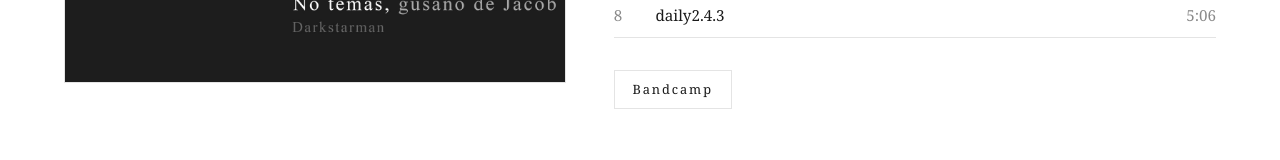
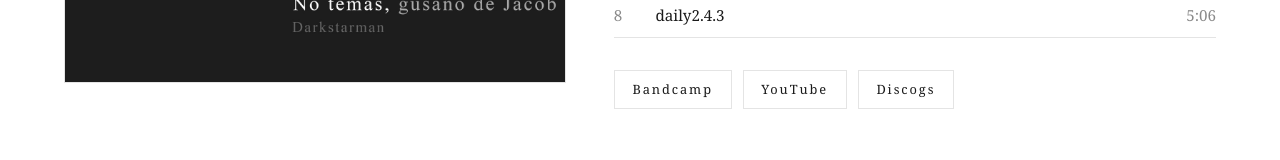
Before and after one commit to chronoseiun/chronoseiun.github.io, a plain HTML site: page 2018-darkstarman-0051e6.html in a window 1280 px wide. Shown: the part 663-823 px from the top of the page. Drawn offline with Linux system fonts and the light colour scheme.

Commit message:
Add files via upload

```diff
--- a/2018-darkstarman-0051e6.html
+++ b/2018-darkstarman-0051e6.html
@@ -6,6 +6,6 @@
 </head><body>
 <header class="site"><h1><a href="index.html">chronoseiun production</a></h1><p>Graveyard of the Black Nebula</p></header>
 <nav><a href="index.html">all</a><a href="artwork.html">artwork</a><a href="a-darkstarman.html" class=on>darkstarman</a></nav>
-<div class="work"><div><img class="cover" src="2018-darkstarman-0051e6_l.jpg" alt=""></div><div><h2>No temas, gusano de Jacob</h2><p class="by"><a href="a-darkstarman.html">darkstarman</a> · 2018</p><ol class="tracks"><li><span class="n">1</span><span>daily5.2</span><span class="d">2:07</span></li><li><span class="n">2</span><span>nightfallsonme</span><span class="d">7:42</span></li><li><span class="n">3</span><span>becameanight</span><span class="d">4:14</span></li><li><span class="n">4</span><span>daily10</span><span class="d">1:32</span></li><li><span class="n">5</span><span>cosmostick</span><span class="d">5:13</span></li><li><span class="n">6</span><span>finegradeH</span><span class="d">5:19</span></li><li><span class="n">7</span><span>suntouchalpha</span><span class="d">9:06</span></li><li><span class="n">8</span><span>daily2.4.3</span><span class="d">5:06</span></li></ol><div class="links"><a href="https://darkstarman.bandcamp.com/album/no-temas-gusano-de-jacob" rel="noopener">Bandcamp</a></div></div></div>
+<div class="work"><div><img class="cover" src="2018-darkstarman-0051e6_l.jpg" alt=""></div><div><h2>No temas, gusano de Jacob</h2><p class="by"><a href="a-darkstarman.html">darkstarman</a> · 2018</p><ol class="tracks"><li><span class="n">1</span><span>daily5.2</span><span class="d">2:07</span></li><li><span class="n">2</span><span>nightfallsonme</span><span class="d">7:42</span></li><li><span class="n">3</span><span>becameanight</span><span class="d">4:14</span></li><li><span class="n">4</span><span>daily10</span><span class="d">1:32</span></li><li><span class="n">5</span><span>cosmostick</span><span class="d">5:13</span></li><li><span class="n">6</span><span>finegradeH</span><span class="d">5:19</span></li><li><span class="n">7</span><span>suntouchalpha</span><span class="d">9:06</span></li><li><span class="n">8</span><span>daily2.4.3</span><span class="d">5:06</span></li></ol><div class="links"><a href="https://darkstarman.bandcamp.com/album/no-temas-gusano-de-jacob" rel="noopener">Bandcamp</a><a href="https://youtu.be/CYCWWi2iAHs" rel="noopener">YouTube</a><a href="https://www.discogs.com/release/39077642" rel="noopener">Discogs</a></div></div></div>
 <footer>chronoseiun production · contact: <a href="mailto:darkstarman2019@gmail.com">darkstarman2019@gmail.com</a></footer>
 </body></html>
```
